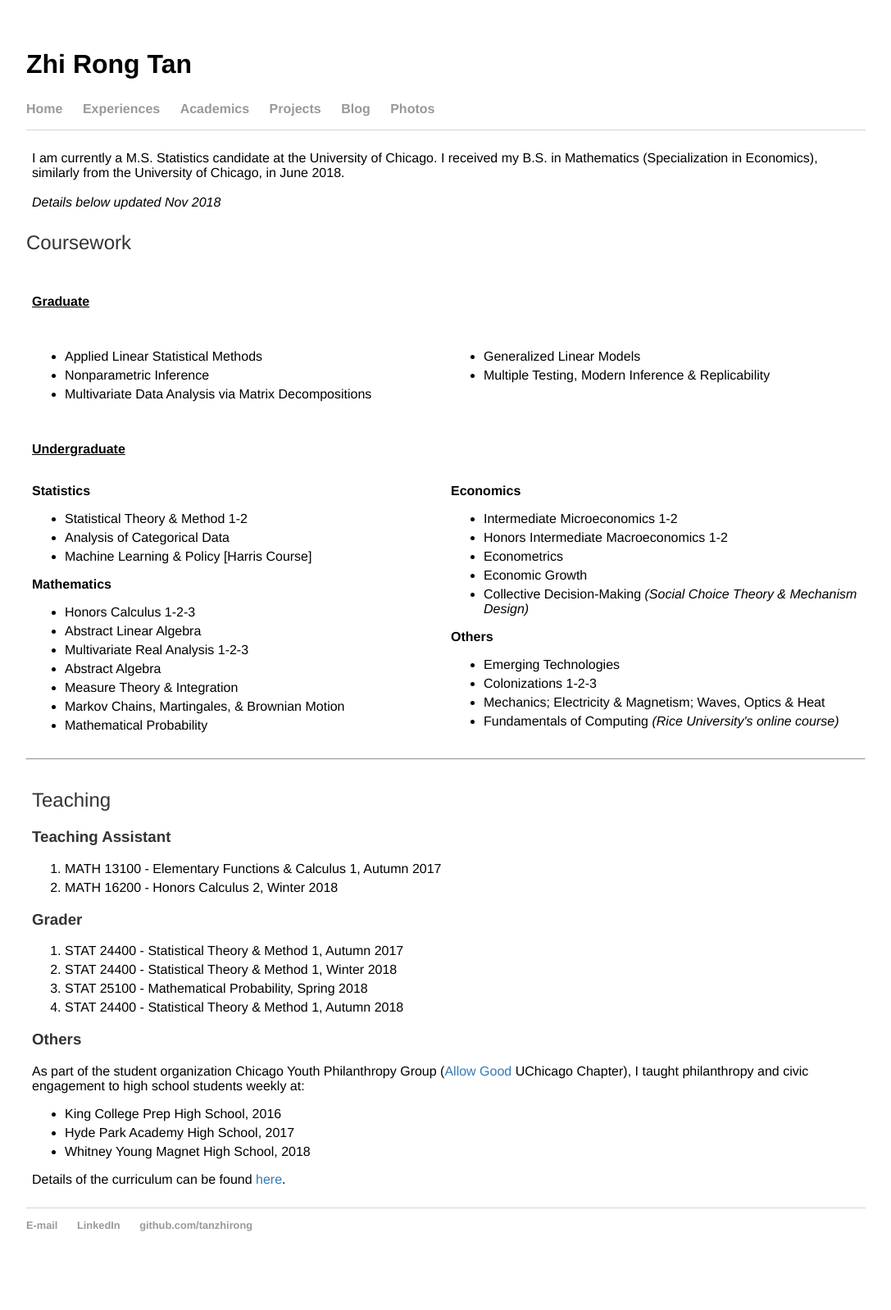
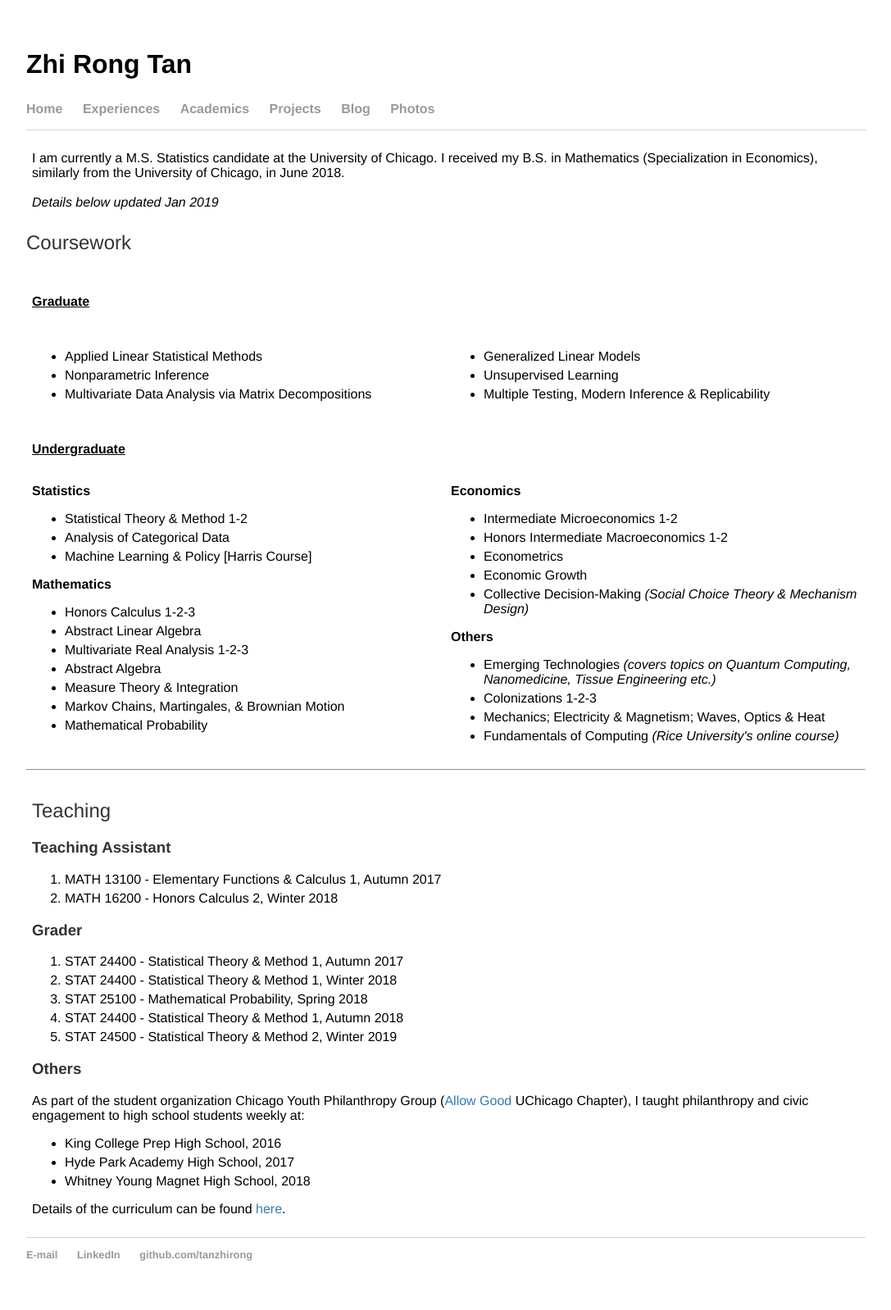
Before and after one commit to tanzhirong/tanzhirong.github.io, a Jekyll site: the page built from acad/index.html, in a window 1280 px wide. Shown: the whole page at 82% size, without its empty margins (96-1183 px from the left). Built offline with Jekyll 4.4.1, drawn with Linux system fonts in a browser that asks for light colours; before the commit the page ends 1562 px from its top, so only the background shows below that.

Commit message:
Update index.html

```diff
--- a/acad/index.html
+++ b/acad/index.html
@@ -4,7 +4,7 @@ title: Academics | Zhi Rong Tan
 ---
 <table><tr><td>       <br>
 I am currently a M.S. Statistics candidate at the University of Chicago. I received my B.S. in Mathematics (Specialization in Economics), similarly from the University of Chicago, in June 2018.
-<br><br><i>Details below updated Nov 2018</i>
+<br><br><i>Details below updated Jan 2019</i>
 	</td></tr></table>
 	<h2>Coursework</h2>
 <table>
@@ -19,6 +19,7 @@ I am currently a M.S. Statistics candidate at the University of Chicago. I recei
 		</td>
 	<td width="50%"><ul>
         <li>Generalized Linear Models</li>
+	<li>Unsupervised Learning</li>
         <li>Multiple Testing, Modern Inference & Replicability</li>
         </ul></td>
 	</tr>
@@ -51,11 +52,11 @@ I am currently a M.S. Statistics candidate at the University of Chicago. I recei
         <li>Honors Intermediate Macroeconomics 1-2</li>
         <li>Econometrics</li>
         <li>Economic Growth</li>
-		<li>Collective Decision-Making <i>(Social Choice Theory & Mechanism Design)</i></li>
+	<li>Collective Decision-Making <i>(Social Choice Theory & Mechanism Design)</i></li>
         </ul>
 		<b>Others</b>
 	<ul>
-        <li>Emerging Technologies</li>
+        <li>Emerging Technologies <i>(covers topics on Quantum Computing, Nanomedicine, Tissue Engineering etc.)</i></li>
         <li>Colonizations 1-2-3</li>
         <li>Mechanics; Electricity & Magnetism; Waves, Optics & Heat</li>
         <li>Fundamentals of Computing <i>(Rice University's online course)</i></li>
@@ -79,6 +80,7 @@ I am currently a M.S. Statistics candidate at the University of Chicago. I recei
     <li>STAT 24400 - Statistical Theory & Method 1, Winter 2018</li>
     <li>STAT 25100 - Mathematical Probability, Spring 2018</li>
     <li>STAT 24400 - Statistical Theory & Method 1, Autumn 2018</li>
+    <li>STAT 24500 - Statistical Theory & Method 2, Winter 2019</li>
   </ol>
   <h3>Others</h3>
  As part of the student organization Chicago Youth Philanthropy Group (<a target="_blank" href="https://www.allowgood.org/">Allow Good</a> UChicago Chapter), I taught philanthropy and civic engagement to high school students weekly at:
```
